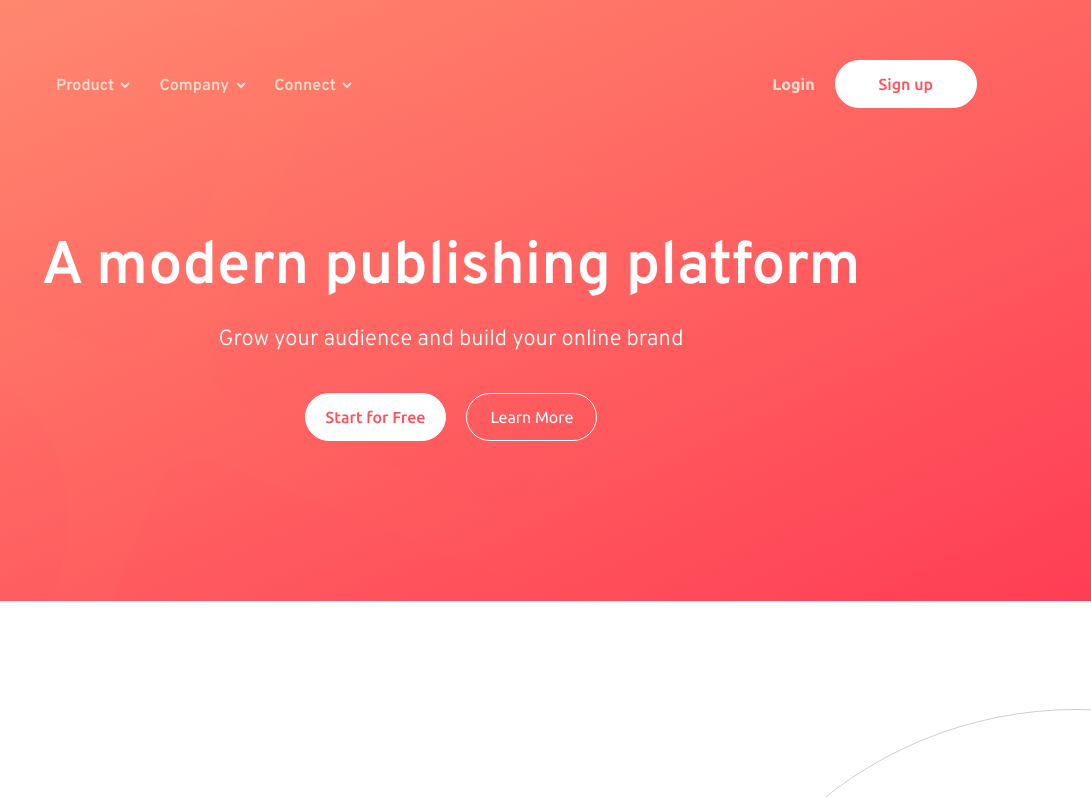
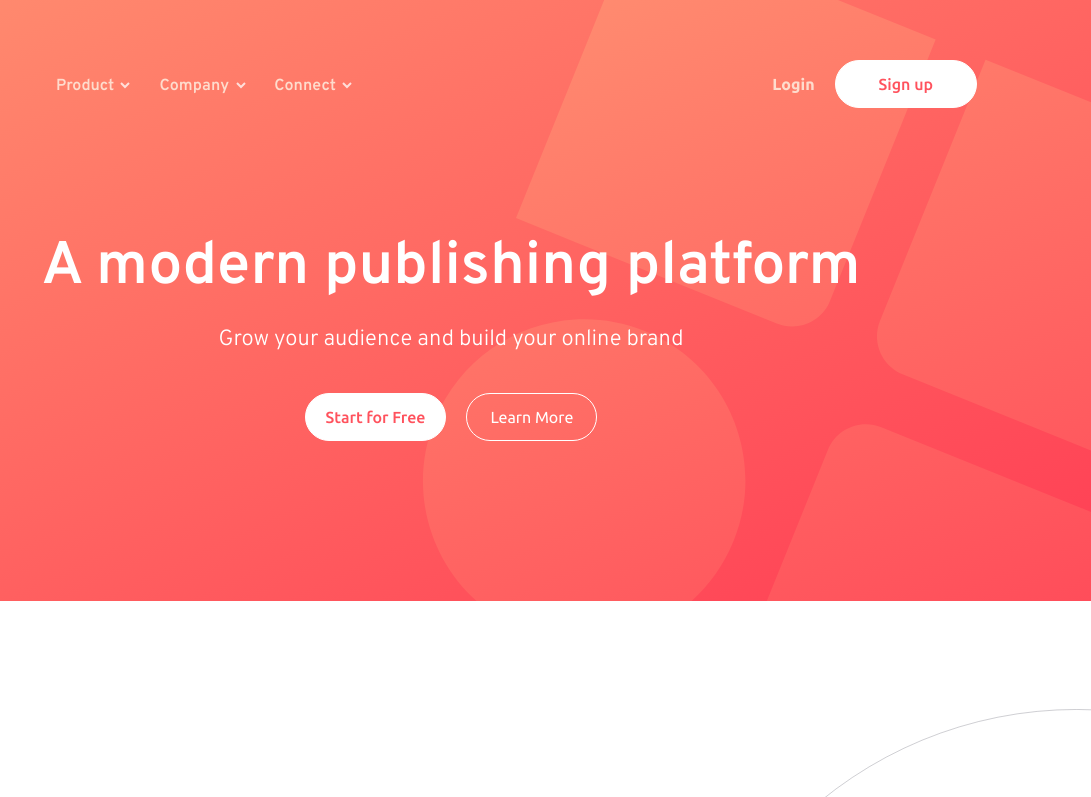
Before and after one commit to rafo38kh/blogr-landing-page, a website: page index.html in a window 1280 px wide. Shown: the top 797 px of the page, 189-1280 px from the left. Drawn offline with Linux system fonts and the light colour scheme; files whose address does not match are found by name.

Commit message:
update picture position

```diff
--- a/scss/_component.scss
+++ b/scss/_component.scss
@@ -2,12 +2,12 @@
 
 .blogr {
   &__first {
-    background-image: url(./images/bg-pattern-intro.svg),
+    background-image: url(../images/bg-pattern-intro.svg),
       linear-gradient(to left top, #ff3d54, #ff8f70);
     background-repeat: no-repeat;
-    background-size: 140rem, cover;
+    background-size: 130rem, cover;
     border-radius: 0 0 0 10rem;
-    background-position: bottom -63vh left -44vh, bottom center;
+    background-position: bottom -53vh left 46vh, bottom center;
     margin-bottom: 13rem;
   }
   &__mobile {
```
Also changed, not shown: css/style.css.
